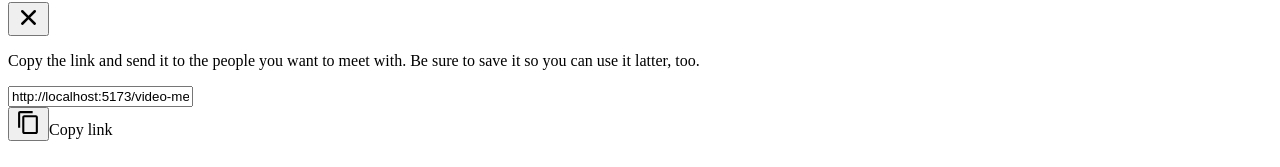
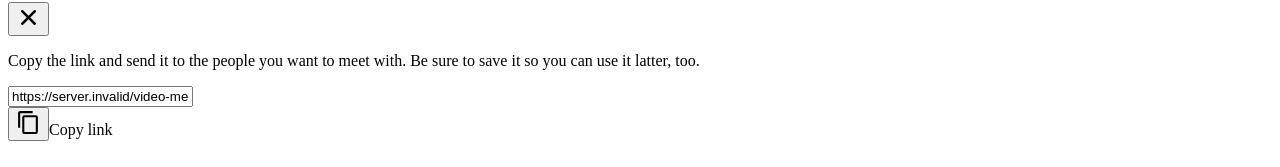
Before and after one commit to AbubakarWebDev/Filend-Frontend-ReactJS, a React (Vite) app: page /video-meeting in a window 1280 px wide. Both pictures are taken after typing "Sample" into the empty fields and a click on the button "Join". Shown: the part 119-286 px from the top of the page. Built offline with nearby package versions, Linux system fonts and the light colour scheme; no server answers.

Commit message:
Video Meet url fixed

```diff
--- a/src/components/Modal/index.js
+++ b/src/components/Modal/index.js
@@ -11,7 +11,7 @@ const Modal = ({ showModal, setShowModal, roomId }) => {
   };
 
   const handleCopy = () => {
-    const url = `http://localhost:5173/video-meeting/room/${roomId}`;
+    const url = `${import.meta.env.VITE_BASE_URL}/video-meeting/room/${roomId}`;
     handleCopyToClipboard(url);
 
     console.log("URL copied to clipboard:", url);
@@ -49,7 +49,9 @@ const Modal = ({ showModal, setShowModal, roomId }) => {
             type="text"
             readOnly
             className=" bg-gray-200 px-8 py-3 rounded-md w-full"
-            value={`http://localhost:5173/video-meeting/room/${roomId}`}
+            value={`${
+              import.meta.env.VITE_BASE_URL
+            }/video-meeting/room/${roomId}`}
           />
           <div className="group  -ml-14 relative flex justify-cente">
             <button
```
